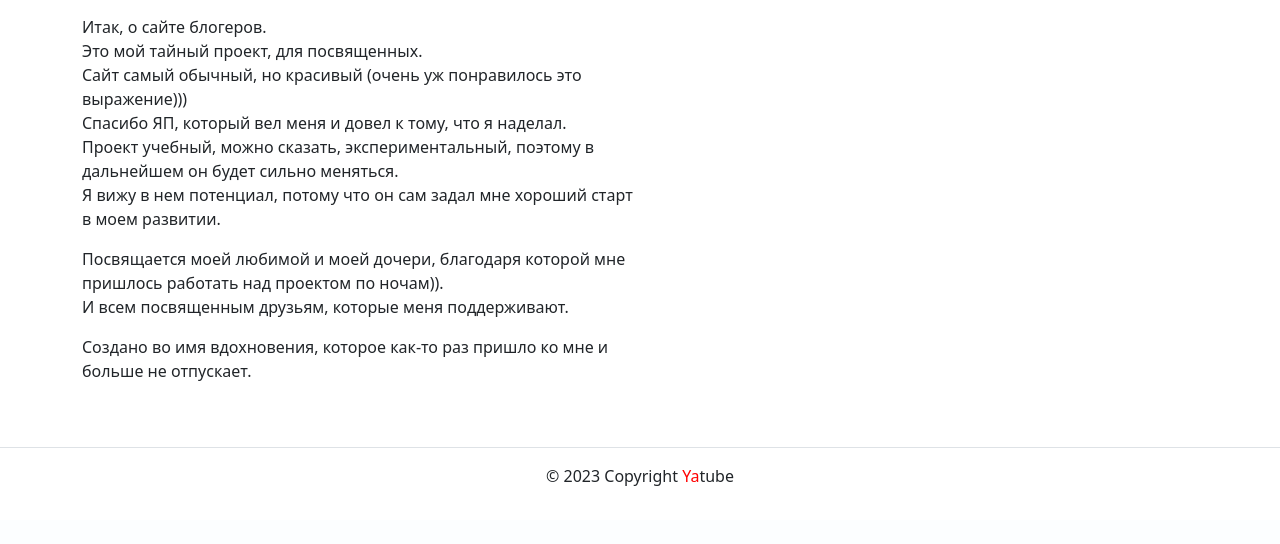
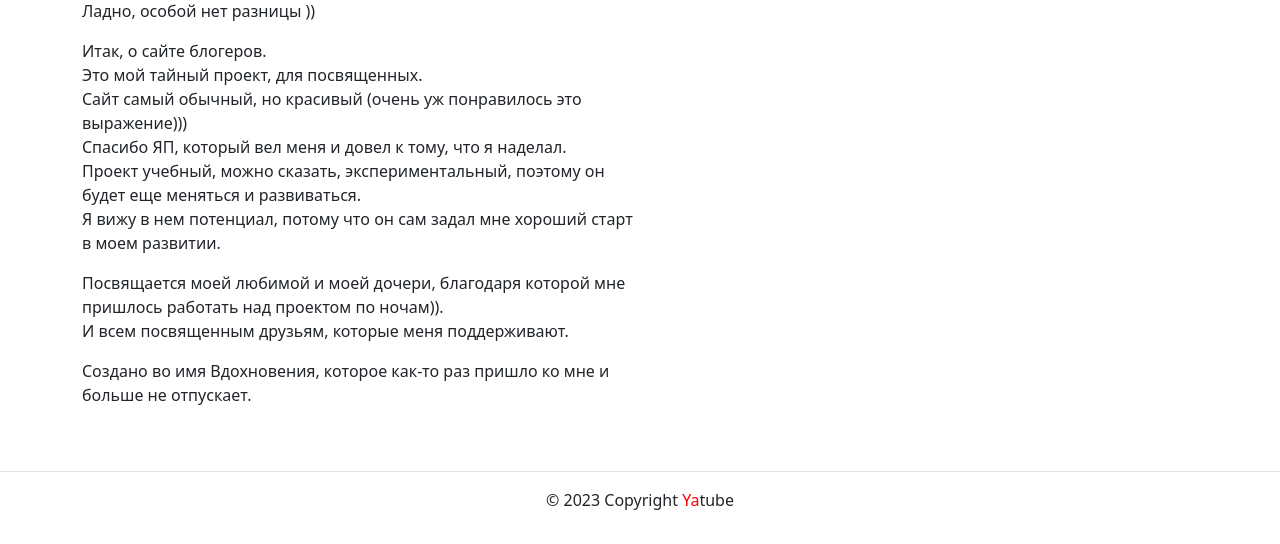
Before and after one commit to mikepavlos/hw05_final, a Django app: page /about/author/ in a window 1280 px wide. Shown: the part 756-1300 px from the top of the page. Before the commit the page ends 1242 px from the top, so only its background shows below. Run offline with Django 3.2, Linux system fonts and the light colour scheme; some libraries are stand-ins or nearby versions.

Commit message:
Refact author.html

```diff
--- a/yatube/templates/about/author.html
+++ b/yatube/templates/about/author.html
@@ -15,7 +15,7 @@
       <p>Точнее так:   я - создатель.</p>
       <p>Этого сайта.</p>
       <p>
-        Меня зовут Михаил, юный разработчик, живу и работаю в Москве.<br>
+        Меня зовут Михаил Павлов, юный разработчик, живу и работаю в Москве.<br>
         Я человек самый обычный, но красивый.<br>
         И такое выражение лица у меня тогда, когда я разрабатываю.
       </p>
@@ -39,8 +39,8 @@
         Это мой тайный проект, для посвященных.<br>
         Сайт самый обычный, но красивый (очень уж понравилось это выражение)))<br>
         Спасибо ЯП, который вел меня и довел к тому, что я наделал.<br>
-        Проект учебный, можно сказать, экспериментальный, поэтому в дальнейшем
-        он будет сильно меняться.<br>
+        Проект учебный, можно сказать, экспериментальный,
+        поэтому он будет еще меняться и развиваться.<br>
         Я вижу в нем потенциал, потому что он сам задал мне хороший старт
         в моем развитии.
       </p>
@@ -50,7 +50,7 @@
         И всем посвященным друзьям, которые меня поддерживают.
       </p>
       <p>
-        Создано во имя вдохновения, которое как-то раз пришло ко мне и
+        Создано во имя Вдохновения, которое как-то раз пришло ко мне и
         больше не отпускает.
       </p>
     </article>
```
